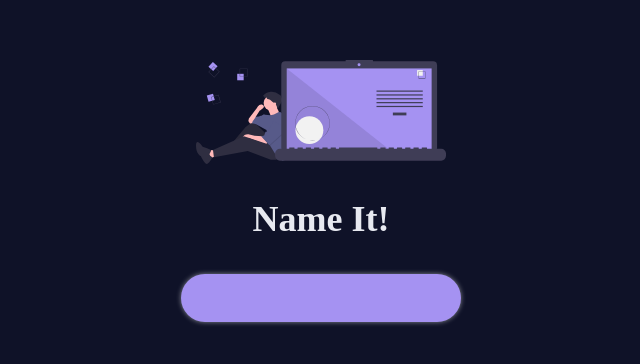
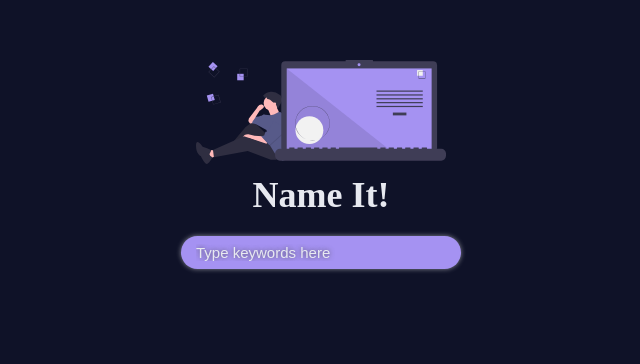
Before and after one commit to TheLeanProgrammer/name-it, a React (Create React App) app: page / in a window 1280 px wide. Shown: the top 364 px of the page, without its empty margins (327-967 px from the left). Built offline with nearby package versions, Linux system fonts and the light colour scheme; a web font is replaced by a local one.

Commit message:
ADd onInputChnage event handler

```diff
--- a/src/components/App/App.jsx
+++ b/src/components/App/App.jsx
@@ -7,18 +7,32 @@ import SearchBox from '../SearchBox/SearchBox';
 
 class App extends React.Component {
     state = {
-        focusedHeader: true,
+        expandedHeader: true,
+        searchText: '',
     };
 
     componentDidMount() {
         console.log(name('Hello!'));
     }
 
+    handleSearch = (searchText) => {
+        if (!searchText) {
+            console.log('Expanding!', searchText);
+            this.setState({ expandedHeader: true, searchText });
+        } else {
+            console.log('Contracting', searchText);
+            this.setState({
+                expandedHeader: false,
+                searchText,
+            });
+        }
+    };
+
     render() {
         return (
             <div className="app-container">
-                <Header focusedHeader={this.state.focusedHeader} />
-                <SearchBox />
+                <Header expandedHeader={this.state.expandedHeader} />
+                <SearchBox onInputChange={this.handleSearch} />
             </div>
         );
     }
--- a/src/components/Header/Header.css
+++ b/src/components/Header/Header.css
@@ -9,7 +9,7 @@
     width: auto;
     -webkit-transition: width 1s; /* Safari */
     transition: max-width 1s, min-width 1s;
-    margin-bottom: 10px;
+    /* margin-bottom: 10px; */
 }
 
 .head-image-expanded {
@@ -24,5 +24,15 @@
 
 .head-text {
     font-family: 'Hachi Maru Pop', cursive;
+    margin: 10px 0;
+    -webkit-transition: font-size 1s; /* Safari */
+    transition: font-size 1s, font-size 1s;
+}
+
+.head-text-expanded {
     font-size: 36px;
 }
+
+.head-text-contracted {
+    font-size: 12px;
+}
--- a/src/components/Header/Header.jsx
+++ b/src/components/Header/Header.jsx
@@ -1,20 +1,28 @@
-import React, { useState } from 'react';
+import React from 'react';
 import headerImage from './../../assets/icon.svg';
 import './Header.css';
 
-const Header = ({ focusedHeader }) => {
+const Header = ({ expandedHeader }) => {
     return (
         <div className="head-container">
             <img
                 src={headerImage}
                 className={`head-image ${
-                    focusedHeader
+                    expandedHeader
                         ? 'head-image-expanded'
                         : 'head-image-contracted'
                 }`}
                 alt="header"
             />
-            <h1 className="head-text">Name It!</h1>
+            <h1
+                className={`head-text ${
+                    expandedHeader
+                        ? 'head-text-expanded'
+                        : 'head-text-contracted'
+                }`}
+            >
+                Name It!
+            </h1>
         </div>
     );
 };
--- a/src/components/SearchBox/SearchBox.css
+++ b/src/components/SearchBox/SearchBox.css
@@ -5,20 +5,25 @@
 }
 
 .search-input {
-    padding: 15px;
-    font-size: 16px;
+    padding: 8px 15px;
+    font-size: 15px;
     border-width: 0px;
     width: 250px;
     border-color: #cccccc;
     /* background-color: #ffffff; */
     background-color: #a592f2;
-    color: #000000;
+    /* color: #000000; */
+    color: #e7e9f0;
     border-style: hidden;
     border-radius: 50px;
     box-shadow: 0px 0px 5px rgba(255, 255, 255, 0.5);
     text-shadow: 0px 0px 5px rgba(66, 66, 66, 0.75);
 }
 
+.search-input::placeholder {
+    color: #e7e9f0;
+}
+
 .search-input:focus {
     outline: none;
 }
--- a/src/components/SearchBox/SearchBox.jsx
+++ b/src/components/SearchBox/SearchBox.jsx
@@ -1,10 +1,16 @@
 import React from 'react';
 import './SearchBox.css';
 
-const SearchBox = () => {
+const SearchBox = ({ onInputChange }) => {
     return (
         <div className="search-container">
-            <input className="search-input" />
+            <input
+                onChange={(e) => {
+                    onInputChange(e.target.value);
+                }}
+                placeholder="Type keywords here"
+                className="search-input"
+            />
         </div>
     );
 };
```
Also changed, not shown: 1 other file (tests, documents, lock files or other folders).
